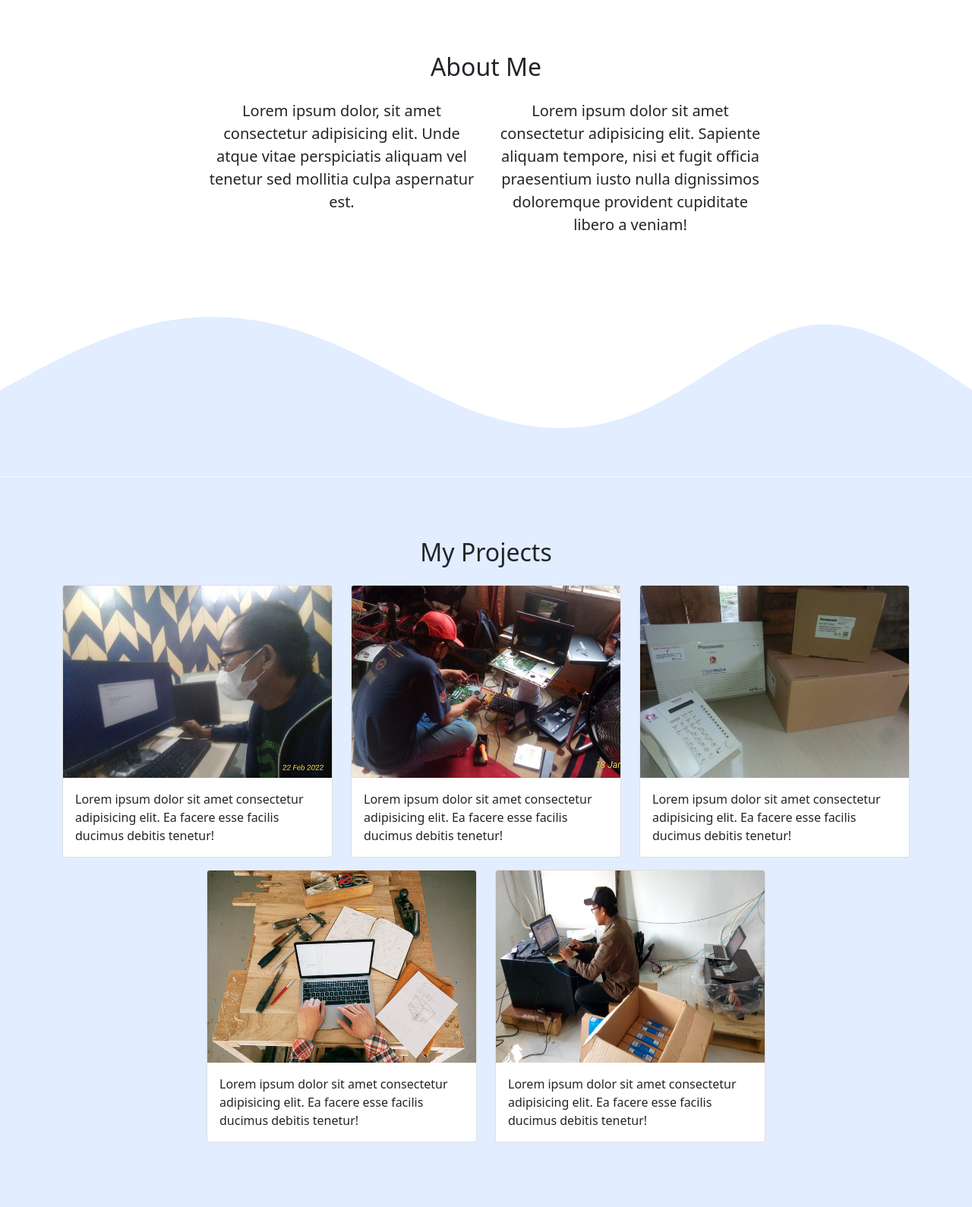
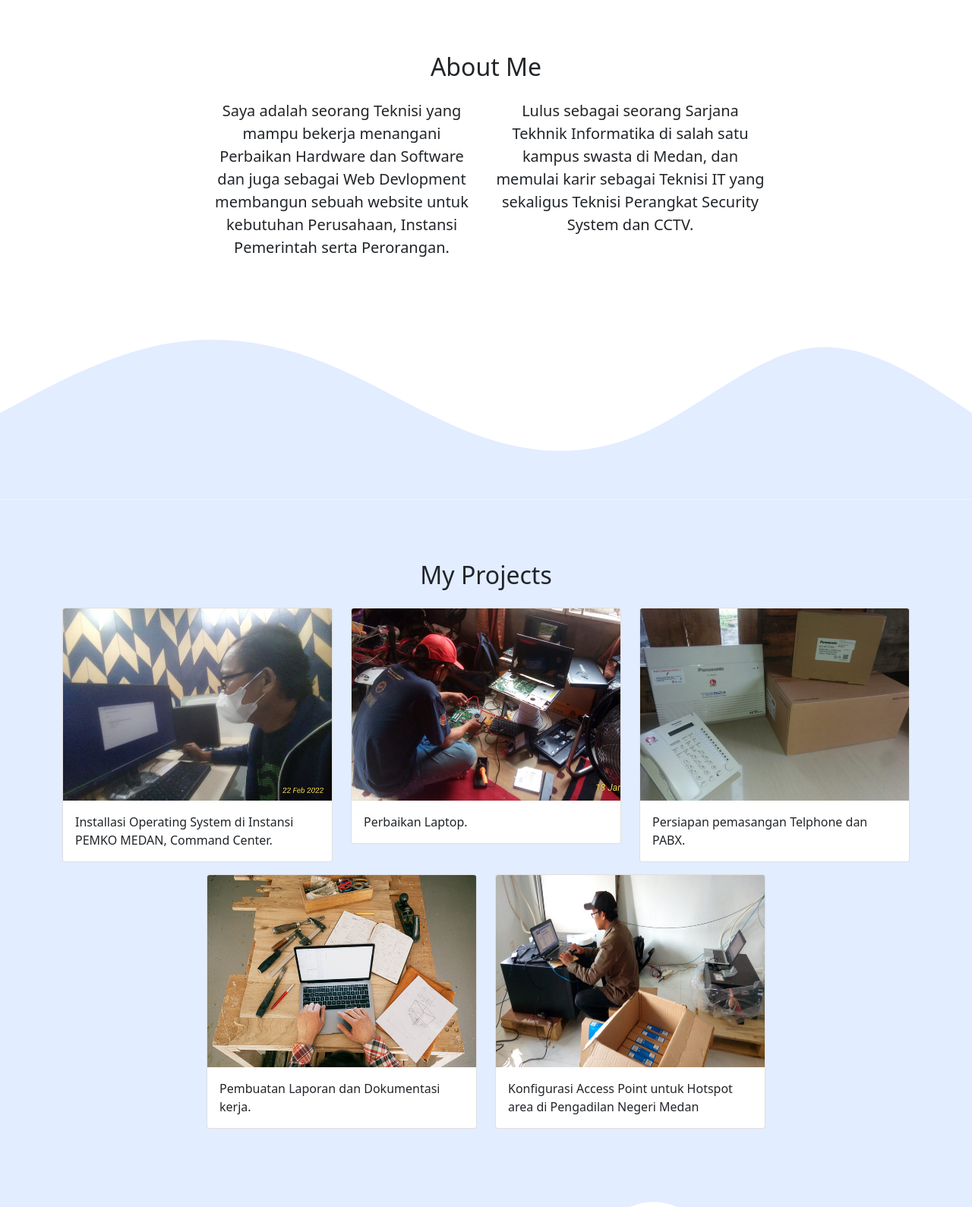
Before and after one commit to sibenk/myprofil, a plain HTML site: page index.html in a window 1280 px wide. Shown: the part 700-2289 px from the top of the page at 76% size. Drawn offline with nearby package versions, Linux system fonts and the light colour scheme.

Commit message:
Update index.html

```diff
--- a/index.html
+++ b/index.html
@@ -64,10 +64,10 @@
         </div>
         <div class="row justify-content-center fs-5 text-center mb-3">
           <div class="col-md-4">
-            <p>Lorem ipsum dolor, sit amet consectetur adipisicing elit. Unde atque vitae perspiciatis aliquam vel tenetur sed mollitia culpa aspernatur est.</p>
+            <p>Saya adalah seorang Teknisi yang mampu bekerja menangani Perbaikan Hardware dan Software dan juga sebagai Web Devlopment membangun sebuah website untuk kebutuhan Perusahaan, Instansi Pemerintah serta Perorangan.</p>
           </div>
           <div class="col-md-4">
-            <p>Lorem ipsum dolor sit amet consectetur adipisicing elit. Sapiente aliquam tempore, nisi et fugit officia praesentium iusto nulla dignissimos doloremque provident cupiditate libero a veniam!</p>
+            <p>Lulus sebagai seorang Sarjana Tekhnik Informatika di salah satu kampus swasta di Medan, dan memulai karir sebagai Teknisi IT yang sekaligus Teknisi Perangkat Security System dan CCTV.</p>
           </div>
         </div>
       </div>
@@ -93,7 +93,7 @@
             <div class="card">
               <img src="img/projects/5.png" class="card-img-top" alt="Project1" />
               <div class="card-body">
-                <p class="card-text">Lorem ipsum dolor sit amet consectetur adipisicing elit. Ea facere esse facilis ducimus debitis tenetur!</p>
+                <p class="card-text">Installasi Operating System di Instansi PEMKO MEDAN, Command Center.</p>
               </div>
             </div>
           </div>
@@ -101,7 +101,7 @@
             <div class="card">
               <img src="img/projects/2.png" class="card-img-top" alt="Project2" />
               <div class="card-body">
-                <p class="card-text">Lorem ipsum dolor sit amet consectetur adipisicing elit. Ea facere esse facilis ducimus debitis tenetur!</p>
+                <p class="card-text">Perbaikan Laptop.</p>
               </div>
             </div>
           </div>
@@ -109,7 +109,7 @@
             <div class="card">
               <img src="img/projects/3.png" class="card-img-top" alt="Project3" />
               <div class="card-body">
-                <p class="card-text">Lorem ipsum dolor sit amet consectetur adipisicing elit. Ea facere esse facilis ducimus debitis tenetur!</p>
+                <p class="card-text">Persiapan pemasangan Telphone dan PABX.</p>
               </div>
             </div>
           </div>
@@ -117,7 +117,7 @@
             <div class="card">
               <img src="img/projects/6.png" class="card-img-top" alt="Project4" />
               <div class="card-body">
-                <p class="card-text">Lorem ipsum dolor sit amet consectetur adipisicing elit. Ea facere esse facilis ducimus debitis tenetur!</p>
+                <p class="card-text">Pembuatan Laporan dan Dokumentasi kerja.</p>
               </div>
             </div>
           </div>
@@ -125,7 +125,7 @@
             <div class="card">
               <img src="img/projects/1.png" class="card-img-top" alt="Project5" />
               <div class="card-body">
-                <p class="card-text">Lorem ipsum dolor sit amet consectetur adipisicing elit. Ea facere esse facilis ducimus debitis tenetur!</p>
+                <p class="card-text">Konfigurasi Access Point untuk Hotspot area di Pengadilan Negeri Medan</p>
               </div>
             </div>
           </div>
@@ -161,12 +161,21 @@
                   <label for="pesan" class="form-label">Pesan</label>
                   <textarea class="form-control" id="exampleFormControlTextarea1" rows="3"></textarea>
                 </div>
-                <button type="submit" class="btn btn-primary">kirim</button>
+                <button type="submit" class="btn btn-primary">KIRIM</button>
               </div>
             </form>
           </div>
         </div>
       </div>
+      <p>
+              Info Lebih Lanjut :
+              <a href="mailto:teknisitembung@gmail.com" title="Kirim Pesan melalui e-mail">Hubungi Saya</a>
+            </p>
+            <p>
+              Kirim Pesan melalui Whatsapp :
+              <i class="bi bi-whatsapp text-success"></i>
+              <a href="https://api.whatsapp.com/send?phone=6285358711646&text=Salam">Bambang Sudiar</a>
+            </p>
       <svg xmlns="http://www.w3.org/2000/svg" viewBox="0 0 1440 320">
         <path
           fill="#0d6efd"
```
